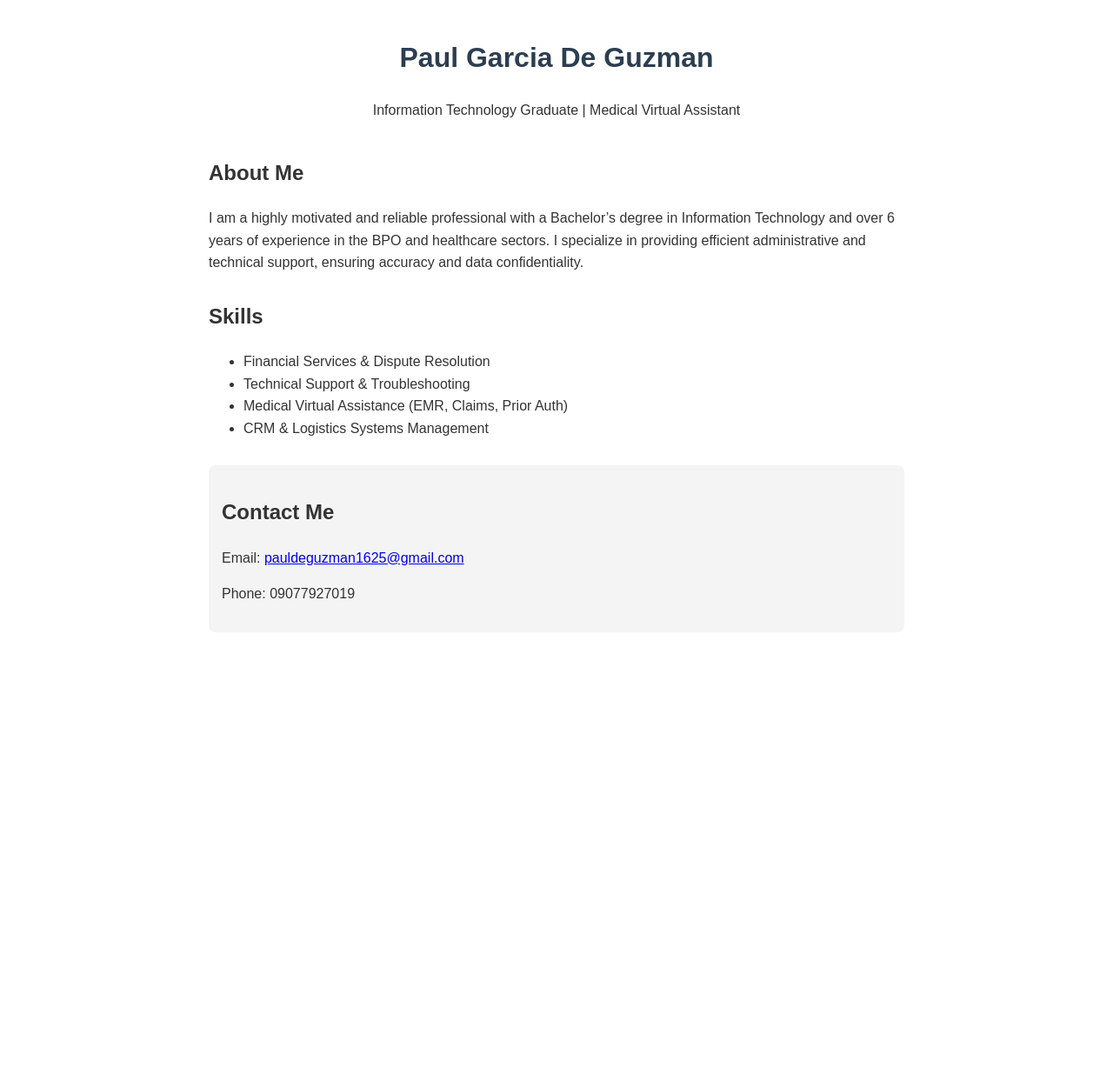
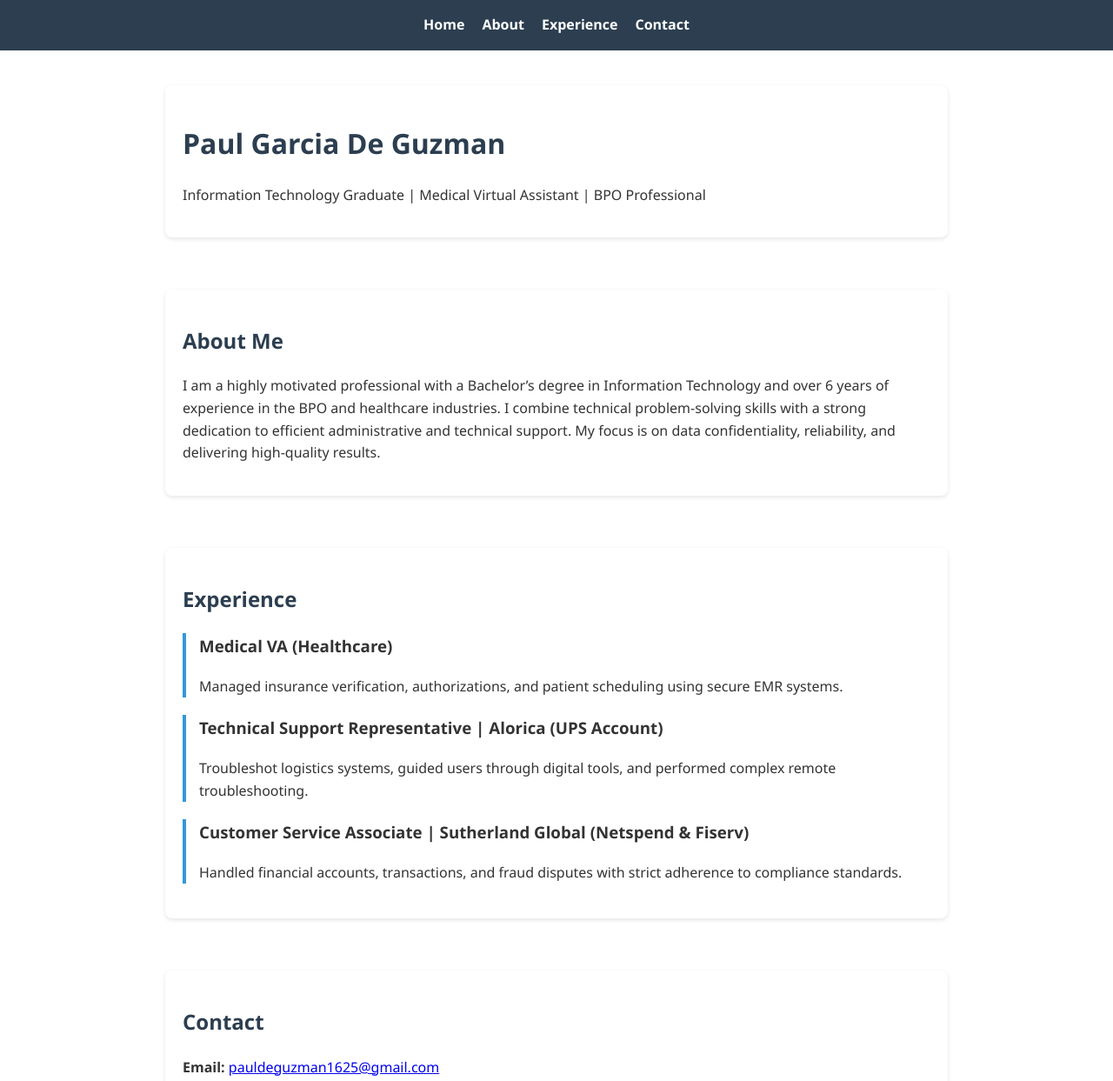
Before and after one commit to silverlocal/portfolio, a plain HTML site: page index.html in a window 1280 px wide. Shown: the top 1243 px of the page at 87% size. Before the commit the page ends 800 px from the top, so only its background shows below. Drawn offline with Linux system fonts and the light colour scheme.

Commit message:
Update portfolio with navigation and professional sections

```diff
--- a/index.html
+++ b/index.html
@@ -3,40 +3,66 @@
 <head>
     <meta charset="UTF-8">
     <meta name="viewport" content="width=device-width, initial-scale=1.0">
-    <title>Paul De Guzman | Virtual Assistant</title>
+    <title>Paul De Guzman | Professional Portfolio</title>
     <style>
-        body { font-family: sans-serif; line-height: 1.6; max-width: 800px; margin: 0 auto; padding: 20px; color: #333; }
-        header { text-align: center; margin-bottom: 40px; }
-        h1 { color: #2c3e50; }
-        .section { margin-bottom: 30px; }
-        .contact { background: #f4f4f4; padding: 15px; border-radius: 8px; }
+        :root { --primary: #2c3e50; --accent: #3498db; --bg: #f9f9f9; }
+        body { font-family: 'Segoe UI', Tahoma, Geneva, Verdana, sans-serif; margin: 0; color: #333; line-height: 1.6; }
+        nav { background: var(--primary); color: white; padding: 1rem; position: sticky; top: 0; }
+        nav ul { list-style: none; display: flex; gap: 20px; justify-content: center; margin: 0; padding: 0; }
+        nav a { color: white; text-decoration: none; font-weight: bold; }
+        .container { max-width: 900px; margin: 40px auto; padding: 0 20px; }
+        .section { margin-bottom: 60px; padding: 20px; background: white; border-radius: 8px; box-shadow: 0 2px 5px rgba(0,0,0,0.1); }
+        h1, h2 { color: var(--primary); }
+        .experience-item { margin-bottom: 20px; border-left: 4px solid var(--accent); padding-left: 15px; }
+        footer { text-align: center; padding: 20px; background: #eee; }
     </style>
 </head>
 <body>
-    <header>
-        <h1>Paul Garcia De Guzman</h1>
-        <p>Information Technology Graduate | Medical Virtual Assistant</p>
-    </header>
+    <nav>
+        <ul>
+            <li><a href="#home">Home</a></li>
+            <li><a href="#about">About</a></li>
+            <li><a href="#experience">Experience</a></li>
+            <li><a href="#contact">Contact</a></li>
+        </ul>
+    </nav>
 
-    <div class="section">
-        <h2>About Me</h2>
-        <p>I am a highly motivated and reliable professional with a Bachelor’s degree in Information Technology and over 6 years of experience in the BPO and healthcare sectors. I specialize in providing efficient administrative and technical support, ensuring accuracy and data confidentiality.</p>
+    <div class="container" id="home">
+        <header class="section">
+            <h1>Paul Garcia De Guzman</h1>
+            <p>Information Technology Graduate | Medical Virtual Assistant | BPO Professional</p>
+        </header>
+
+        <section class="section" id="about">
+            <h2>About Me</h2>
+            <p>I am a highly motivated professional with a Bachelor’s degree in Information Technology and over 6 years of experience in the BPO and healthcare industries. I combine technical problem-solving skills with a strong dedication to efficient administrative and technical support. My focus is on data confidentiality, reliability, and delivering high-quality results.</p>
+        </section>
+
+        <section class="section" id="experience">
+            <h2>Experience</h2>
+            <div class="experience-item">
+                <h3>Medical VA (Healthcare)</h3>
+                <p>Managed insurance verification, authorizations, and patient scheduling using secure EMR systems.</p>
+            </div>
+            <div class="experience-item">
+                <h3>Technical Support Representative | Alorica (UPS Account)</h3>
+                <p>Troubleshot logistics systems, guided users through digital tools, and performed complex remote troubleshooting.</p>
+            </div>
+            <div class="experience-item">
+                <h3>Customer Service Associate | Sutherland Global (Netspend & Fiserv)</h3>
+                <p>Handled financial accounts, transactions, and fraud disputes with strict adherence to compliance standards.</p>
+            </div>
+        </section>
+
+        <section class="section" id="contact">
+            <h2>Contact</h2>
+            <p><strong>Email:</strong> <a href="mailto:pauldeguzman1625@gmail.com">pauldeguzman1625@gmail.com</a></p>
+            <p><strong>Phone:</strong> 09077927019</p>
+        </section>
     </div>
 
-    <div class="section">
-        <h2>Skills</h2>
-        <ul>
-            <li>Financial Services & Dispute Resolution</li>
-            <li>Technical Support & Troubleshooting</li>
-            <li>Medical Virtual Assistance (EMR, Claims, Prior Auth)</li>
-            <li>CRM & Logistics Systems Management</li>
-        </ul>
-    </div>
-
-    <div class="contact">
-        <h2>Contact Me</h2>
-        <p>Email: <a href="mailto:pauldeguzman1625@gmail.com">pauldeguzman1625@gmail.com</a></p>
-        <p>Phone: 09077927019</p>
-    </div>
+    <footer>
+        <p>&copy; 2026 Paul Garcia De Guzman</p>
+    </footer>
 </body>
 </html>
```
